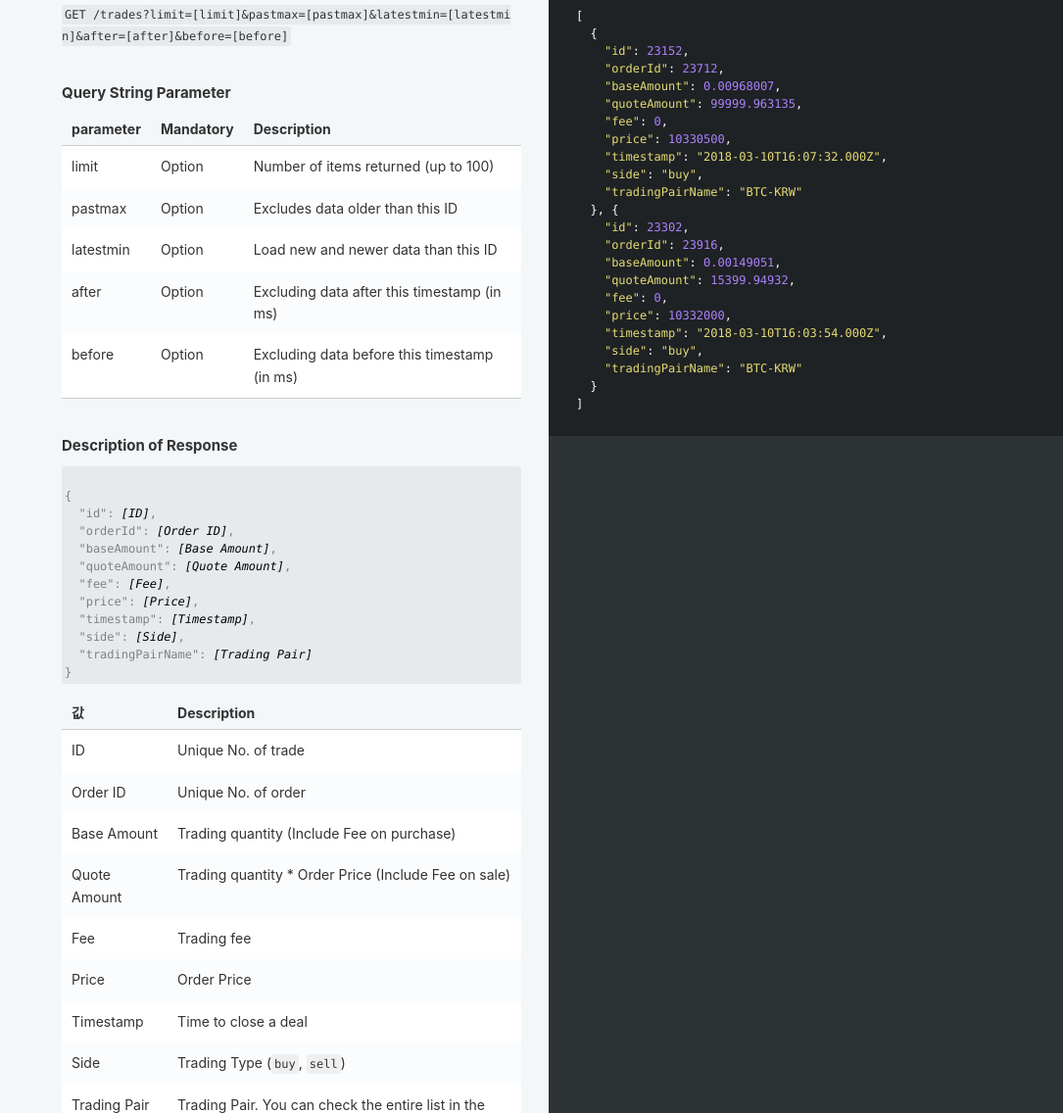
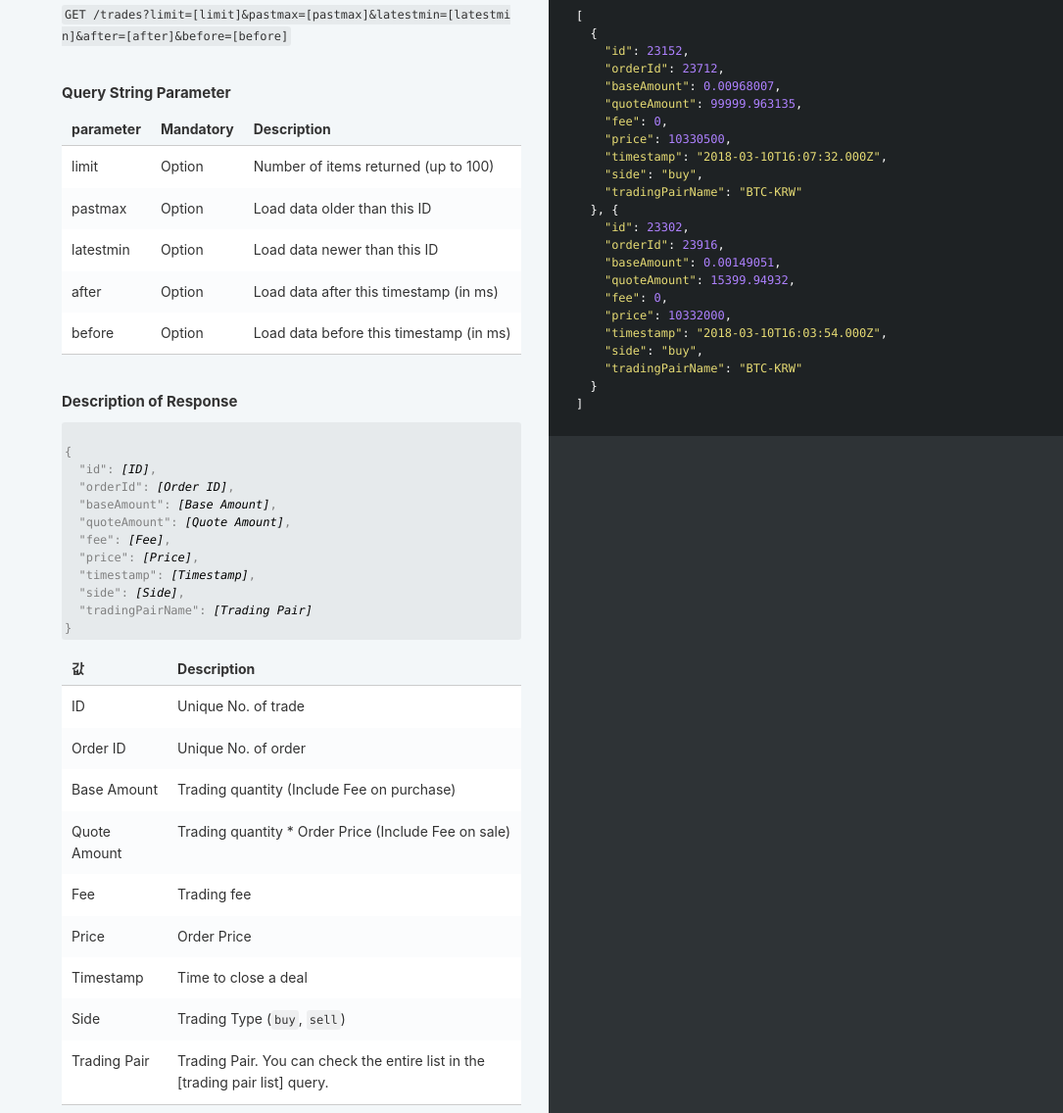
Before and after one commit to sungjaeeom/GopaxAPI, a plain HTML site: page docs/index.en.html in a window 1280 px wide. Shown: the part 7960-9096 px from the top of the page at 98% size, without its empty margins (195-1280 px from the left). Drawn offline with Linux system fonts and the light colour scheme.

Commit message:
Change description

```diff
--- a/docs/index.en.html
+++ b/docs/index.en.html
@@ -1070,22 +1070,22 @@ Please check <a href="#api-endpoint-url">API Endpoint URL</a>.
 <tr>
 <td>pastmax</td>
 <td>Option</td>
-<td>Excludes data older than this ID</td>
+<td>Load data older than this ID</td>
 </tr>
 <tr>
 <td>latestmin</td>
 <td>Option</td>
-<td>Load new and newer data than this ID</td>
+<td>Load data newer than this ID</td>
 </tr>
 <tr>
 <td>after</td>
 <td>Option</td>
-<td>Excluding data after this timestamp (in ms)</td>
+<td>Load data after this timestamp (in ms)</td>
 </tr>
 <tr>
 <td>before</td>
 <td>Option</td>
-<td>Excluding data before this timestamp (in ms)</td>
+<td>Load data before this timestamp (in ms)</td>
 </tr>
 </tbody></table>
 <h3 id='description-of-response-6'>Description of Response</h3>
@@ -1278,22 +1278,22 @@ All API timestamps is returned in microseconds according to the ISO 8601 format
 <tr>
 <td>pastmax</td>
 <td>Option</td>
-<td>Excludes data older than this ID</td>
+<td>Load data older than this ID</td>
 </tr>
 <tr>
 <td>latestmin</td>
 <td>Option</td>
-<td>Load new and newer data than this ID</td>
+<td>Load data newer than this ID</td>
 </tr>
 <tr>
 <td>after</td>
 <td>Option</td>
-<td>Excluding data after this timestamp (in ms)</td>
+<td>Load data after this timestamp (in ms)</td>
 </tr>
 <tr>
 <td>before</td>
 <td>Option</td>
-<td>Excluding data before this timestamp (in ms)</td>
+<td>Load data before this timestamp (in ms)</td>
 </tr>
 </tbody></table>
 <h3 id='description-of-response-7'>Description of Response</h3>
```
Also changed, not shown: docs/index.en.v.0.1.html (+8 -8 lines), docs/index.html (+8 -8 lines), docs/index.id.html (+8 -8 lines).
